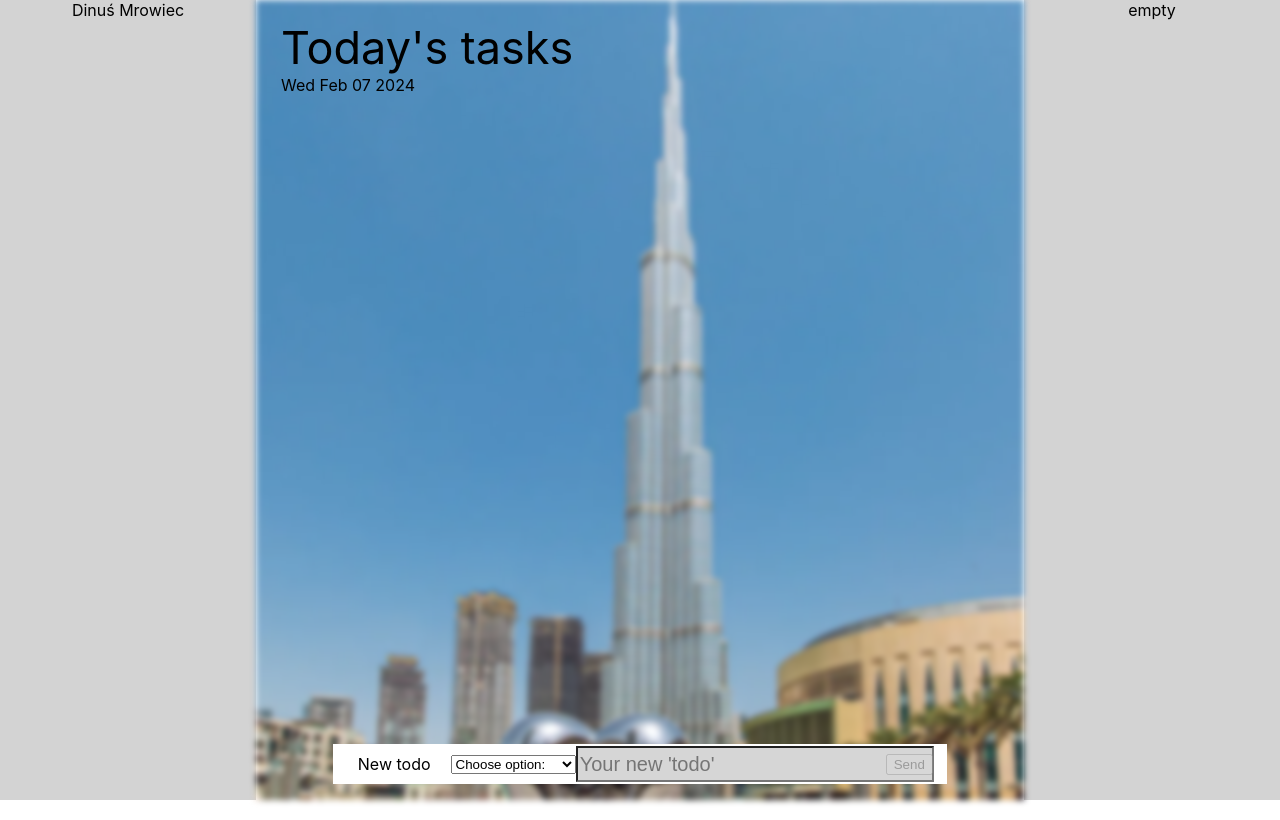
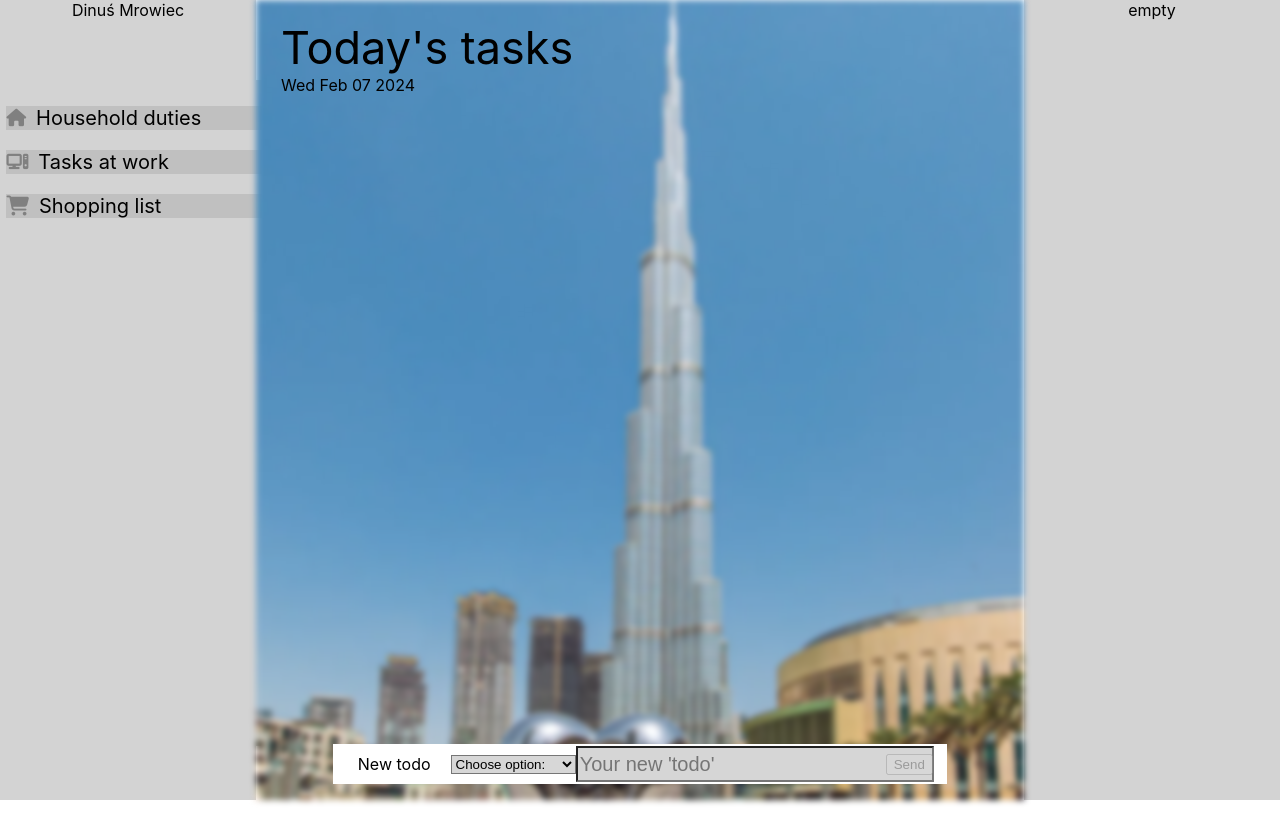
Before and after one commit to Wiktoria-Wolczyk/todolist, a React (Create React App) app: page / in a window 1280 px wide. Built offline with nearby package versions, Linux system fonts and the light colour scheme.

Commit message:
Created LeftSidebar with choose option

```diff
--- a/src/App.css
+++ b/src/App.css
@@ -42,6 +42,38 @@
   }
 }
 
+.todosList {
+  position: relative;
+  width: 100%;
+  height: 100%;
+  display: flex;
+}
+
+.backgroundPicture {
+  position: absolute;
+  width: 100%;
+  height: 100%;
+  z-index: 0;
+  filter: blur(3px);
+}
+
+.displayTodoRectangle {
+  display: flex;
+  flex-direction: column;
+  align-items: flex-start;
+  text-align: space-between;
+  z-index: 1;
+  width: 100%;
+  height: 100%;
+  margin-top: 20px;
+  margin-left: 25px;
+  margin-right: 20px;
+}
+
+#fontInHeading {
+  font-size: 45px;
+}
+
 .taskContainer {
   width: 100%;
   list-style-position: inside;
@@ -68,11 +100,35 @@
 }
 .fa-trash-can {
   cursor: pointer;
+  color: black;
+}
+
+.select-And-TextInput-Rectangle {
+  position: absolute;
+  top: 93%;
+  left: 10%;
+}
+
+#label-NewTodo {
+  margin-left: 25px;
+  padding-right: 20px;
+}
+
+#todos-Select {
+  background-color: rgb(215, 215, 215);
 }
 
 .textInput {
+  position: absolute;
+  left: 20%;
   width: 350px;
   height: 30px;
   background-color: rgb(214, 214, 214);
   margin-left: 120px;
+  font-size: 20px;
 }
+
+.send-Button {
+  position: absolute;
+  left: 90%;
+}
--- a/src/components/LeftSidebar.js
+++ /dev/null
@@ -1,16 +0,0 @@
-export const LeftSidebar = () => {
-  return (
-      <div
-        className="Todos"
-        style={{
-          backgroundColor: "lightgray",
-          width: "20%",
-          height: "100%",
-          display: "flex",
-          justifyContent: "center",
-        }}
-      >
-        Dinuś Mrowiec
-      </div>
-  );
-};
--- /dev/null
+++ b/src/components/Sidebar/Left/LeftSidebar.jsx
@@ -0,0 +1,57 @@
+import { LeftSidebarCss } from "./LeftSidebarCss.css";
+
+export const LeftSidebar = () => {
+  return (
+    <>
+      <div
+        className="Todos"
+        style={{
+          backgroundColor: "lightgray",
+          width: "20%",
+          height: "100%",
+          display: "flex",
+          justifyContent: "center",
+        }}
+      >
+        Dinuś Mrowiec
+        <div
+          className="select-Todo-Group"
+          style={{
+            display: "flex",
+            flexDirection: "column",
+            alignItems: "space-between",
+            width: "20%",
+            height: "80%",
+            position: "absolute",
+            backgroundColor: "lightgrey",
+            top: "10%",
+            paddingTop: "2%",
+            paddingLeft: "1%",
+          }}
+        >
+          <div className="showGroup">
+            <i
+              class="fa-solid fa-house fa-sm"
+              style={{ color: "grey", marginRight: 10 }}
+            ></i>
+            Household duties
+          </div>
+          <div className="showGroup">
+            <i
+              class="fa-solid fa-computer fa-sm"
+              style={{ color: "grey", marginRight: 10 }}
+            ></i>
+            Tasks at work
+          </div>
+          <div className="showGroup">
+            <i
+              class="fa-solid fa-cart-shopping"
+              style={{ color: "grey", marginRight: 10 }}
+            ></i>
+            Shopping list
+          </div>
+        </div>
+      </div>
+    </>
+  );
+};
--- /dev/null
+++ b/src/components/Sidebar/Left/LeftSidebarCss.css
@@ -0,0 +1,8 @@
+.showGroup {
+  display: flex;
+  justify-content: flex-start;
+  align-items: center;
+  margin-bottom: 20px;
+  font-size: 20px;
+  background-color: rgb(192, 192, 192);
+}
--- a/src/components/Tasks.js
+++ b/src/components/Tasks.jsx
@@ -1,5 +1,6 @@
 import { useState } from "react";
 import backgroundphoto from "./backgroundphoto.jpg";
+import { LeftSidebar } from "./Sidebar/Left/LeftSidebar.jsx";
 
 export const Tasks = () => {
   const [text, setText] = useState("");
@@ -14,7 +15,7 @@ export const Tasks = () => {
   return (
     <>
       <div
-        className="TodosList"
+        className="todosList"
         style={{
           position: "relative",
           width: "100%",
@@ -23,6 +24,7 @@ export const Tasks = () => {
         }}
       >
         <img
+          className="backgroundPicture"
           src={backgroundphoto}
           alt="burdz chalifa"
           height="100%"
@@ -36,6 +38,7 @@ export const Tasks = () => {
           }}
         />
         <div
+          className="displayTodoRectangle"
           style={{
             display: "flex",
             flexDirection: "column",
@@ -50,6 +53,7 @@ export const Tasks = () => {
           }}
         >
           <span
+            id="fontInHeading"
             style={{
               fontSize: 45,
             }}
@@ -74,6 +78,7 @@ export const Tasks = () => {
           </ul>
 
           <div
+            className="select-And-TextInput-Rectangle"
             style={{
               position: "absolute",
               top: "93%",
@@ -86,6 +91,7 @@ export const Tasks = () => {
             }}
           >
             <label
+              id="label-NewTodo"
               style={{
                 marginLeft: 25,
                 paddingRight: 20,
@@ -96,7 +102,7 @@ export const Tasks = () => {
             </label>
             <select
               name="todos"
-              id="todos-select"
+              id="todos-Select"
               onChange={(e) => setSelectChoice(e.target.value)}
             >
               <option value="">Choose option:</option>
@@ -117,6 +123,7 @@ export const Tasks = () => {
               }}
             />
             <button
+              className="send-Button"
               onClick={() => {
                 setTaskArr([
                   ...taskArr,
```
Also changed, not shown: src/App.js (+9 -9 lines), src/components/Sidebar/Right/RightSidebar.jsx (renamed from src/components/RightSidebar.js).
